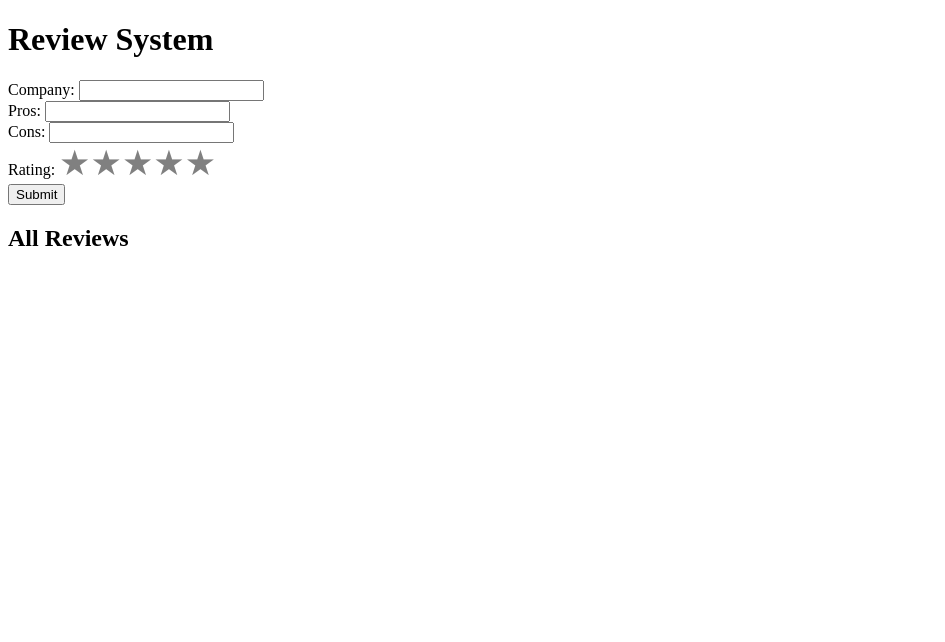
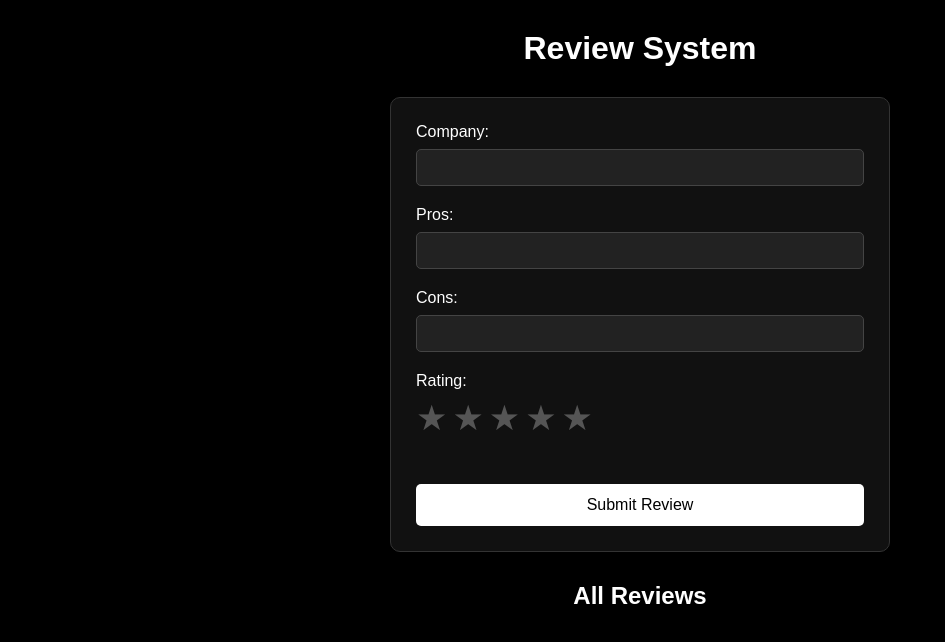
Before and after one commit to FattahAhmadSabri/Review_System_Express_MySQL_sequelize, a plain HTML site: page frontend/index.html in a window 1280 px wide. Shown: the whole page, without its empty margins (0-945 px from the left). Drawn offline with nearby package versions, Linux system fonts and the light colour scheme; no server answers.

```diff
--- a/frontend/index.css
+++ b/frontend/index.css
@@ -18,3 +18,134 @@
 .star-rating label:hover ~ label {
   color: gold;
 }
+
+* {
+  margin: 0;
+  padding: 0;
+  box-sizing: border-box;
+}
+
+body {
+  background-color: #000;
+  color: #fff;
+  font-family: Arial, sans-serif;
+  padding: 30px;
+}
+
+h1 {
+  text-align: center;
+  margin-bottom: 30px;
+}
+
+form {
+  width: 500px;
+  margin: auto;
+  background-color: #111;
+  padding: 25px;
+  border: 1px solid #333;
+  border-radius: 10px;
+}
+
+form label {
+  display: block;
+  margin-bottom: 8px;
+  font-size: 16px;
+}
+
+form input[type="text"] {
+  width: 100%;
+  padding: 10px;
+  margin-bottom: 20px;
+  background-color: #222;
+  color: white;
+  border: 1px solid #444;
+  border-radius: 5px;
+  outline: none;
+}
+
+form input[type="text"]:focus {
+  border-color: white;
+}
+
+.star-rating {
+  display: flex;
+  flex-direction: row-reverse;
+  justify-content: flex-end;
+  margin-bottom: 20px;
+}
+
+.star-rating input {
+  display: none;
+}
+
+.star-rating label {
+  font-size: 35px;
+  color: #555;
+  cursor: pointer;
+  margin-right: 5px;
+}
+
+.star-rating input:checked ~ label,
+.star-rating label:hover,
+.star-rating label:hover ~ label {
+  color: gold;
+}
+
+button {
+  width: 100%;
+  padding: 12px;
+  background-color: white;
+  color: black;
+  border: none;
+  border-radius: 5px;
+  font-size: 16px;
+  cursor: pointer;
+}
+
+button:hover {
+  background-color: #ccc;
+}
+
+#averageRating {
+  text-align: center;
+  margin: 30px 0;
+  color: gold;
+}
+
+h2 {
+  text-align: center;
+  margin-bottom: 20px;
+}
+
+#reviewList {
+  width: 700px;
+  margin: auto;
+}
+
+#reviewList div {
+  background-color: #111;
+  border: 1px solid #333;
+  padding: 20px;
+  margin-bottom: 15px;
+  border-radius: 8px;
+}
+
+#reviewList h3 {
+  margin-bottom: 10px;
+}
+
+#reviewList p {
+  margin-bottom: 8px;
+  color: #ccc;
+}
+
+@media (max-width: 768px) {
+  body {
+    padding: 15px;
+  }
+
+  form,
+  #reviewList {
+    width: 100%;
+  }
+}
--- a/frontend/index.html
+++ b/frontend/index.html
@@ -48,7 +48,7 @@
 
       <br />
 
-      <button type="submit">Submit</button>
+      <button type="submit">Submit Review</button>
     </form>
     <h2 id="averageRating"></h2>
 
```
Also changed, not shown: backend/controller/reviewController.js (+17 -2 lines), backend/routes/reviewRoutes.js (+10 -5 lines), backend/service/reviewService.js (+6 -1 lines).
